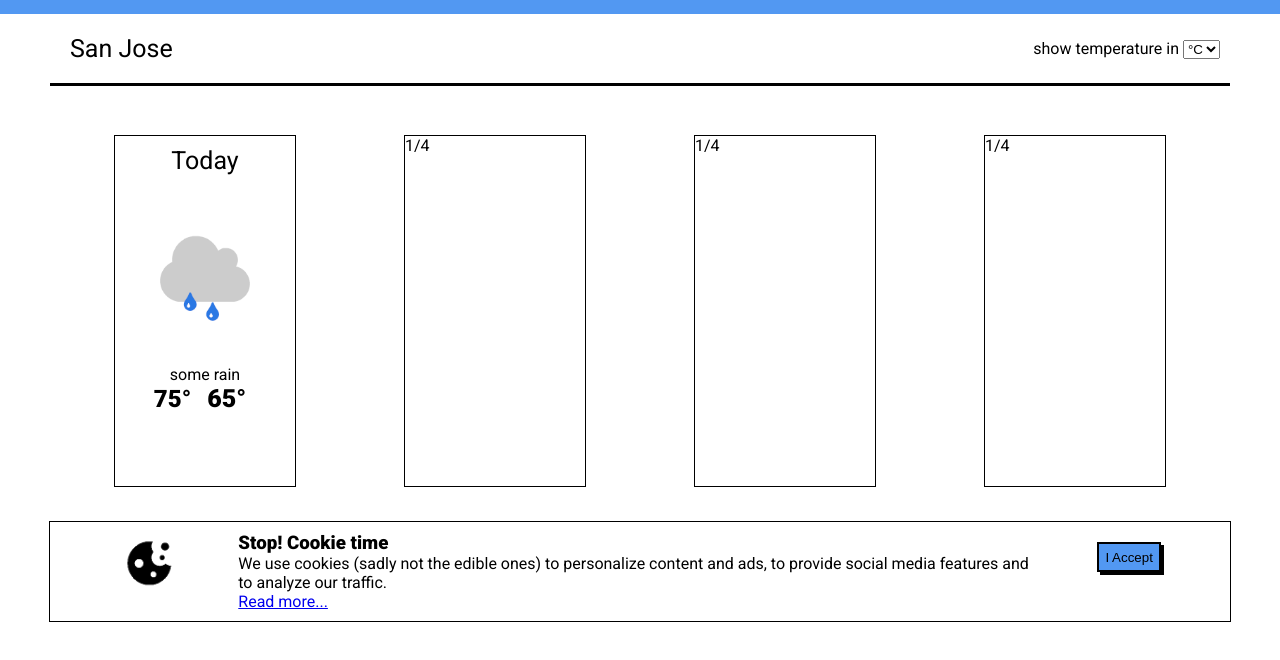
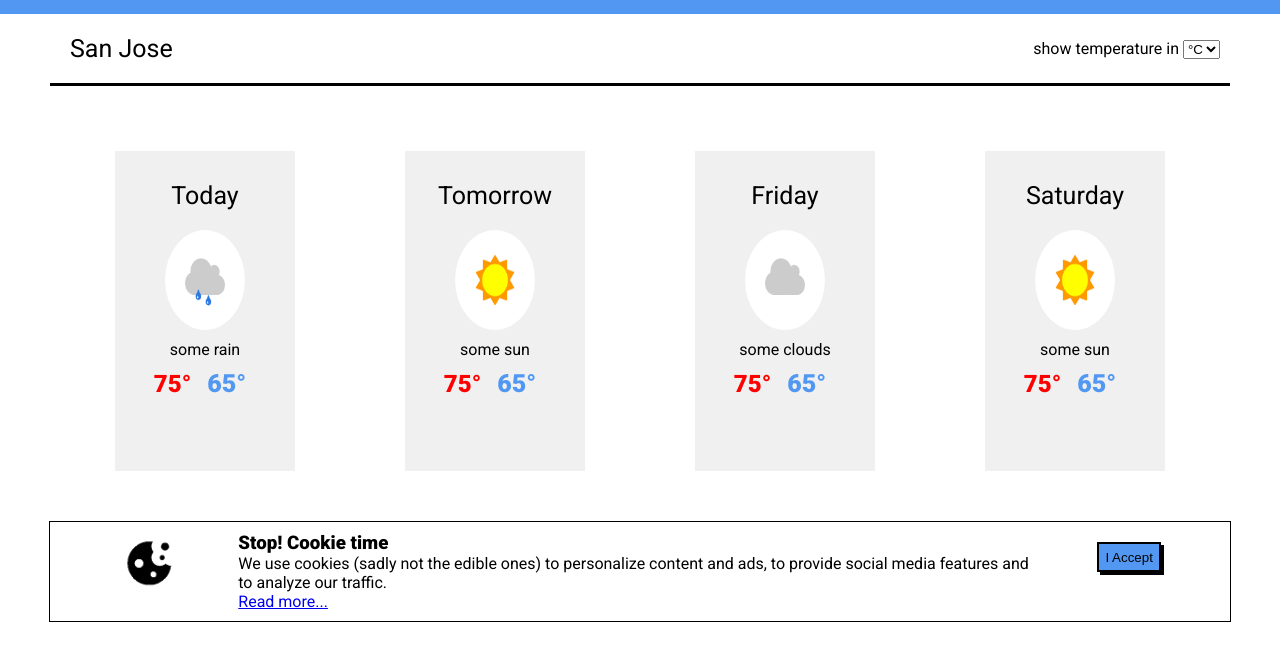
Before and after one commit to natygaol/dojoWeather, a plain HTML site: page index.html in a window 1280 px wide. Shown: the part 106-766 px from the top of the page. Drawn offline with Linux system fonts and the light colour scheme.

Commit message:
diseño listo

```diff
--- a/css/styles.css
+++ b/css/styles.css
@@ -54,10 +54,10 @@ span {
 }
 
 .col {
-  border: 1px solid black;
+  background-color: #F0F0F0;
   display: flex;
   flex-direction: column;
-  height: 350px;
+  height: 320px;
   width: 180px;
 }
 
@@ -100,4 +100,24 @@ span {
   flex-direction: column;
   align-items: center;
   justify-content: center;
+  margin: 10px;
 }
+
+.weatherIcon {
+  border-radius: 50%;
+  height: 100px;
+  width: 80px;
+}
+
+.grado1 {
+  color: red;
+  margin-top: 10px;
+}
+
+.grado2 {
+  color: rgba(60, 139, 241, 0.883);
+}
+
+.someRain {
+  margin-top: 10px;
+}
--- a/index.html
+++ b/index.html
@@ -35,16 +35,37 @@
 
     <main class="main">
       <div class="col">
-        <span class="contenido">Today</span>
-        <img src="./assets/some_rain.png" alt="rainingIcon" class="weatherIcon">
         <div class="contenido">
-          <p>some rain</p>
-          <h2>75° <span>65°</span></p>
+          <span class="contenido">Today</span>
+          <img src="./assets/some_rain.png" alt="rainingIcon" class="weatherIcon">
+          <p class="someRain">some rain</p>
+          <h2 class="grado1">75° <span class="grado2">65°</span></p>
         </div>
       </div>
-      <div class="col">1/4</div>
-      <div class="col">1/4</div>
-      <div class="col">1/4</div>
+      <div class="col">
+        <div class="contenido">
+          <span class="contenido">Tomorrow</span>
+          <img src="./assets/some_sun.png" alt="rainingIcon" class="weatherIcon">
+          <p class="someRain">some sun</p>
+          <h2 class="grado1">75° <span class="grado2">65°</span></p>
+        </div>
+      </div>
+      <div class="col">
+        <div class="contenido">
+          <span class="contenido">Friday</span>
+          <img src="./assets/some_clouds.png" alt="rainingIcon" class="weatherIcon">
+          <p class="someRain">some clouds</p>
+          <h2 class="grado1">75° <span class="grado2">65°</span></p>
+        </div>
+      </div>
+      <div class="col">
+        <div class="contenido">
+          <span class="contenido">Saturday</span>
+          <img src="./assets/some_sun.png" alt="rainingIcon" class="weatherIcon">
+          <p class="someRain">some sun</p>
+          <h2 class="grado1">75° <span class="grado2">65°</span></p>
+        </div>
+      </div>
     </main>
 
     <footer class="footer">
```
